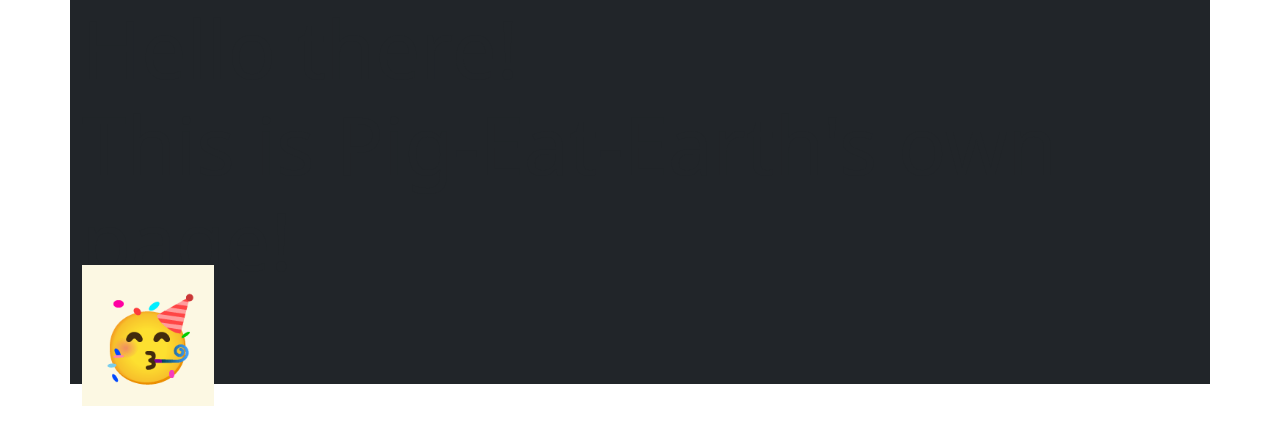
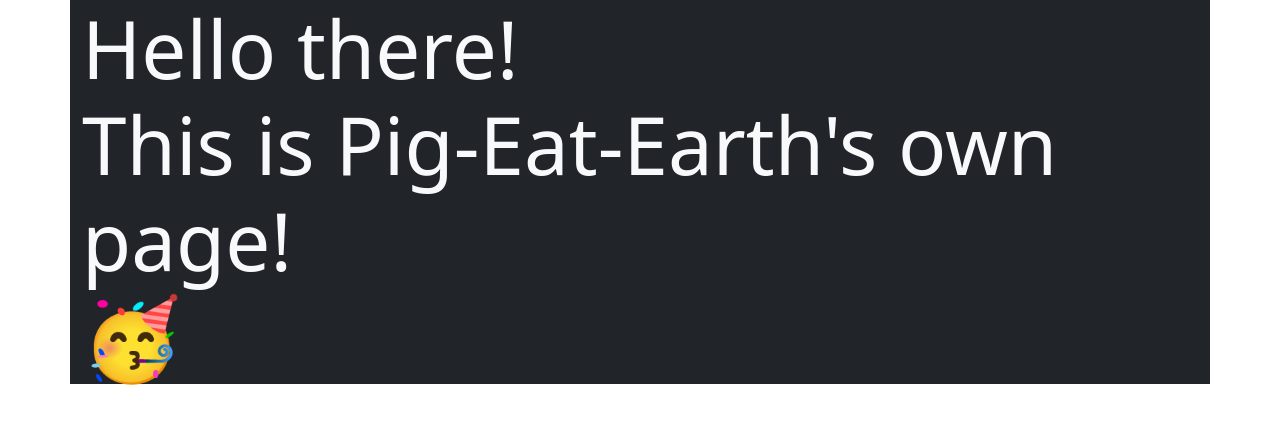
Before and after one commit to Pig-Eat-Earth/Pig-Eat-Earth.github.io, a plain HTML site: page index.html in a window 1280 px wide. Drawn offline with nearby package versions, Linux system fonts and the light colour scheme.

Commit message:
index.html edited version 0.0.3 | README.md edited version 0.0.1

```diff
--- a/index.html
+++ b/index.html
@@ -7,8 +7,8 @@
 <body>
     <link rel="stylesheet" href="https://cdn.staticfile.org/twitter-bootstrap/5.1.1/css/bootstrap.min.css" />
     <script src="https://cdn.staticfile.org/twitter-bootstrap/5.1.1/js/bootstrap.bundle.min.js"></script>
-    <div class="container bg-dark">
-        <p class="display-1">Hello there! <br>This is Pig-Eat-Earth's own page! <br><mark>🥳</mark></p>
+    <div class="container bg-dark text-light">
+        <p class="display-1">Hello there! <br>This is Pig-Eat-Earth's own page! <br>🥳</p>
     </div>
 </body>
 </html>
```
Also changed, not shown: 1 other file.
